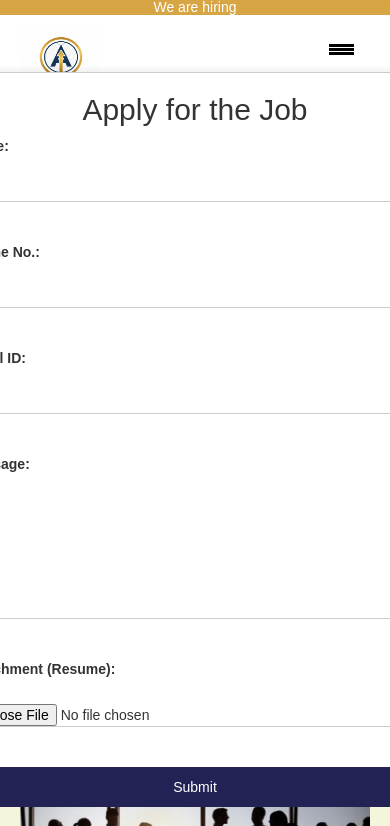
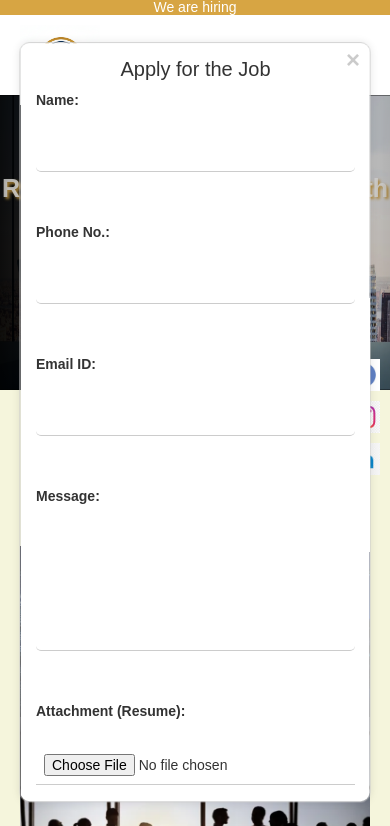
Before and after one commit to Naveen027/aksharaconsultancy, a plain HTML site: page index.html in a window 390 px wide. Both pictures are taken after a click on the element "We are hiring". Shown: the top 826 px of the page. Drawn offline with nearby package versions, Linux system fonts and the light colour scheme.

Commit message:
Updated CSS and responsive design

```diff
--- a/index.css
+++ b/index.css
@@ -896,11 +896,76 @@ button[type="submit"]:hover {
 
 /* ----------- Small Phones (max-width: 576px) ----------- */
 @media (max-width: 576px) {
-  body
-    h3,h4{
+
+  body h3,
+  h4 {
     font-size: 15px;
 
   }
+
+  .hire {
+    width: 100%;
+    font-size: 16px;
+    padding: 0px;
+  }
+
+  .hire h5 {
+    font-size: 14px;
+  }
+
+  /* Popup box */
+  .popup {
+    width: 90%;
+    height: auto;
+    max-height: 90vh;
+    padding: 15px;
+    overflow-y: auto;
+    border-radius: 10px;
+  }
+
+  .popup h2 {
+    font-size: 20px;
+    text-align: center;
+  }
+
+  /* Close button */
+  .popup .close {
+    top: 5px;
+    right: 10px;
+    font-size: 24px;
+  }
+
+  /* Form fields */
+  .popup form {
+    width: 100%;
+  }
+
+  .popup label {
+    font-size: 14px;
+  }
+
+  .popup input[type="text"],
+  .popup input[type="email"],
+  .popup input[type="file"],
+  .popup textarea {
+    width: 100%;
+    font-size: 14px;
+    padding: 8px;
+    margin-bottom: 10px;
+  }
+
+  textarea {
+    height: 80px;
+  }
+
+  .popup input[type="submit"] {
+    width: 100%;
+    padding: 10px;
+    font-size: 16px;
+    border-radius: 5px;
+  }
+
+
 .navbar-menu {
   margin-right: 0px;
   margin-top: 0px;
--- a/index.html
+++ b/index.html
@@ -500,7 +500,7 @@
             <div class="row">
                 <div class="col-lg-3">
                     <div class="logofooter">
-                        <img src="images/Logo.png" alt="">
+                        <img src="images/logo.png" alt="">
                     </div>
                     <div class="logotext">
                         <h4>Revolutionizing businesses with tech solutions.</h4>
```
Lines whose indentation alone changed are shown as unchanged.
